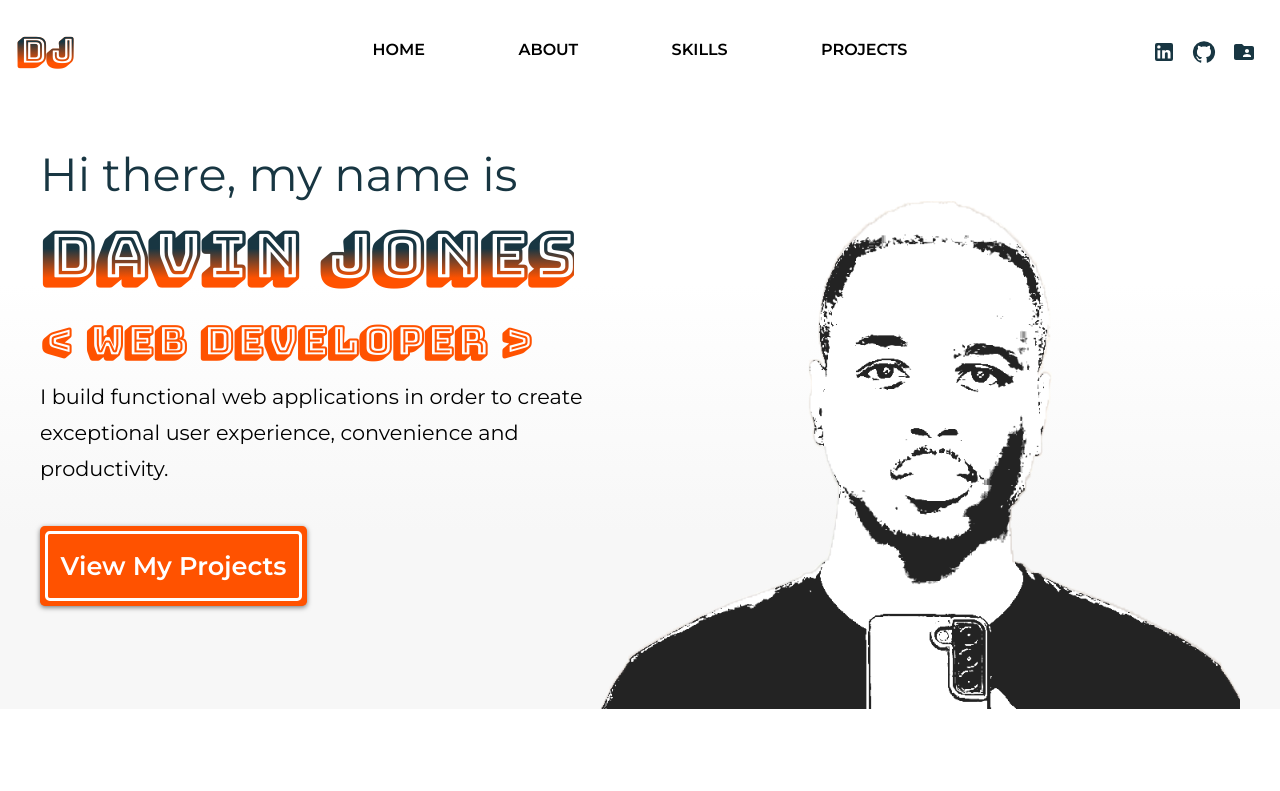
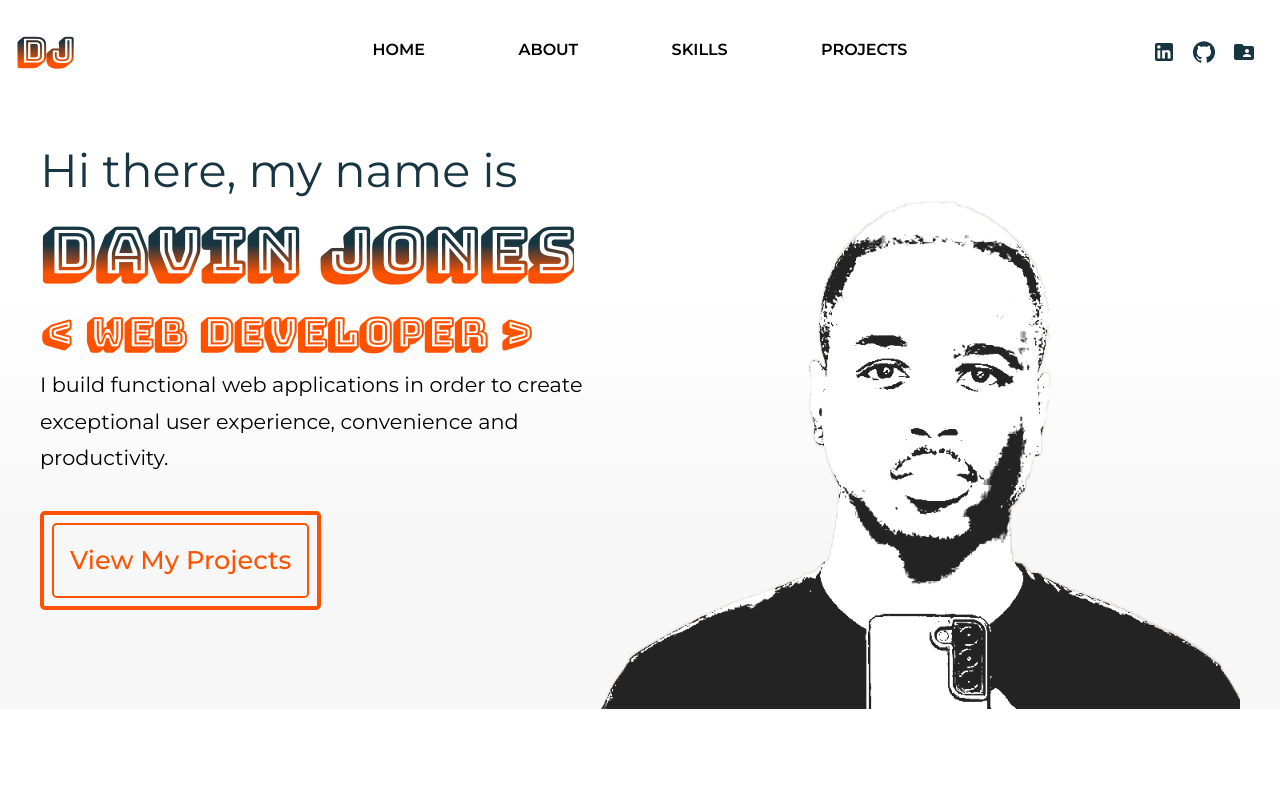
Before and after one commit to NovaSharx/Portfolio-Website, a React (Create React App) app: page / in a window 1280 px wide. Shown: the top 791 px of the page. Built offline with nearby package versions, Linux system fonts and the light colour scheme.

Commit message:
Changed call to action button animation to fill secondary color.

```diff
--- a/src/components/Navigation/Navigation.tsx
+++ b/src/components/Navigation/Navigation.tsx
@@ -29,21 +29,21 @@ const Navigation: FC = (): ReactElement => {
         <ul>
             <li>
                 <a href='https://www.linkedin.com/in/davinjones/' target='_blank' rel='noreferrer'>
-                    <span className='social-button'>
+                    <span className='social-icon'>
                         <LinkedInIcon />
                     </span>
                 </a>
             </li>
             <li>
                 <a href='https://github.com/NovaSharx?tab=overview&from=2023-05-01&to=2023-05-17' target='_blank' rel='noreferrer'>
-                    <span className='social-button'>
+                    <span className='social-icon'>
                         <GitHubIcon />
                     </span>
                 </a>
             </li>
             <li>
                 <a href='https://docs.google.com/document/d/1RcIVHV-dAAyiSzs0fhLJ5zLtfAZ-nw0VpKtgFeve2dU/edit?usp=sharing' target='_blank' rel='noreferrer'>
-                    <span className='social-button'>
+                    <span className='social-icon'>
                         <FolderSharedIcon />
                     </span>
                 </a>
--- a/src/stylesheets/css/main.css
+++ b/src/stylesheets/css/main.css
@@ -227,7 +227,7 @@ p {
   color: #183642;
   text-decoration: none;
 }
-#navigation #nav-items-container #nav-social-links ul li a .social-button {
+#navigation #nav-items-container #nav-social-links ul li a .social-icon {
   padding: 0.5rem;
   display: flex;
   align-items: center;
@@ -476,7 +476,7 @@ p {
   }
 }
 
-#projects-section .project-content .project-info .project-button-prompts .project-button, #hero-section #hero-section-content #call-to-action #call-to-action-button {
+#projects-section .project-content .project-info .project-button-prompts .project-button {
   display: inline-block;
   border-radius: 0.3rem;
   padding: 0.6rem 1.2rem;
@@ -484,15 +484,16 @@ p {
   text-decoration: none;
   transition: background-color 0.5s;
 }
-#projects-section .project-content .project-info .project-button-prompts .project-button .button-content, #hero-section #hero-section-content #call-to-action #call-to-action-button .button-content {
+#projects-section .project-content .project-info .project-button-prompts .project-button .button-content {
   display: flex;
   align-items: center;
 }
-#projects-section .project-content .project-info .project-button-prompts .project-button:hover, #hero-section #hero-section-content #call-to-action #call-to-action-button:hover {
+#projects-section .project-content .project-info .project-button-prompts .project-button:hover {
   cursor: pointer;
   box-shadow: none;
   transform: scale(0.98);
 }
+
 #home {
   flex-grow: 1;
 }
@@ -538,26 +539,49 @@ p {
   padding: 3rem 0rem;
 }
 #hero-section #hero-section-content #call-to-action #call-to-action-button {
-  background-color: #ff5200;
-  color: #fff;
-  padding: 0.3rem;
-  transition: 1s;
+  position: relative;
+  padding: 0.5rem;
+  display: flex;
+  justify-content: center;
+  align-items: center;
+  color: #ff5200;
+  text-decoration: none;
+  border: 0.3rem solid #ff5200;
+  border-radius: 0.3rem;
 }
 #hero-section #hero-section-content #call-to-action #call-to-action-button .button-content {
-  padding: 0.8rem;
-  border: 0.2rem solid #fff;
+  display: flex;
+  justify-content: center;
+  align-items: center;
+  padding: 1rem;
+  border: 0.15rem solid #ff5200;
   border-radius: 0.3rem;
   font-size: 1.8rem;
-  font-weight: 600;
+  font-weight: 500;
   text-decoration: none;
   white-space: nowrap;
+  z-index: 1;
+  transition: 0.5s;
+}
+#hero-section #hero-section-content #call-to-action #call-to-action-button::before {
+  position: absolute;
+  content: "";
+  width: 0%;
+  height: 100%;
+  background-color: #fff;
   transition: 1s;
 }
 #hero-section #hero-section-content #call-to-action #call-to-action-button:hover {
-  padding: 0.8rem;
+  color: #fff;
+  background-color: #ff5200;
 }
 #hero-section #hero-section-content #call-to-action #call-to-action-button:hover .button-content {
-  padding: 0.3rem;
+  border: 0.15rem solid #fff;
+}
+#hero-section #hero-section-content #call-to-action #call-to-action-button:hover::before {
+  width: 100%;
+  height: 100%;
+  background-color: #ff5200;
 }
 #hero-section #grid {
   display: grid;
--- a/src/stylesheets/scss/components/_navigation.scss
+++ b/src/stylesheets/scss/components/_navigation.scss
@@ -124,7 +124,7 @@
                         color: $primary-color;
                         text-decoration: none;
 
-                        .social-button {
+                        .social-icon {
                             padding: 0.5rem;
                             display: flex;
                             align-items: center;
--- a/src/stylesheets/scss/section/_hero-section.scss
+++ b/src/stylesheets/scss/section/_hero-section.scss
@@ -43,32 +43,56 @@
             padding: 3rem 0rem;
 
             #call-to-action-button {
-                @include set-bg-color($secondary-color);
-                @extend %btn;
-
-                padding: 0.3rem;
-                transition: 1s;
+                position: relative;
+                padding: 0.5rem;
+                display: flex;
+                justify-content: center;
+                align-items: center;
+                color: $secondary-color;
+                text-decoration: none;
+                border: 0.3rem solid $secondary-color;
+                border-radius: 0.3rem;
 
                 .button-content {
-                    padding: 0.8rem;
-                    border: 0.2rem solid #fff;
+                    display: flex;
+                    justify-content: center;
+                    align-items: center;
+                    padding: 1rem;
+                    border: 0.15rem solid $secondary-color;
                     border-radius: 0.3rem;
-                    // font-family: 'Bungee Shade';
                     font-size: 1.8rem;
-                    font-weight: 600;
+                    font-weight: 500;
                     text-decoration: none;
                     white-space: nowrap;
+                    z-index: 1;
+                    transition: 0.5s;
+                }
+
+                &::before {
+                    position: absolute;
+                    content: '';
+                    width: 0%;
+                    height: 100%;
+                    background-color: #fff;
                     transition: 1s;
                 }
 
                 &:hover {
-                    padding: 0.8rem;
+                    color: #fff;
+                    background-color: $secondary-color;
 
                     .button-content {
-                        padding: 0.3rem;
+                        border: 0.15rem solid #fff;
+                    }
+
+                    &::before {
+                        width: 100%;
+                        height: 100%;
+                        background-color: $secondary-color;
                     }
                 }
             }
+
         }
     }
 
```
Also changed, not shown: src/stylesheets/scss/components/_button.scss (+0 -10 lines), 1 other file (tests, documents, lock files or other folders).
